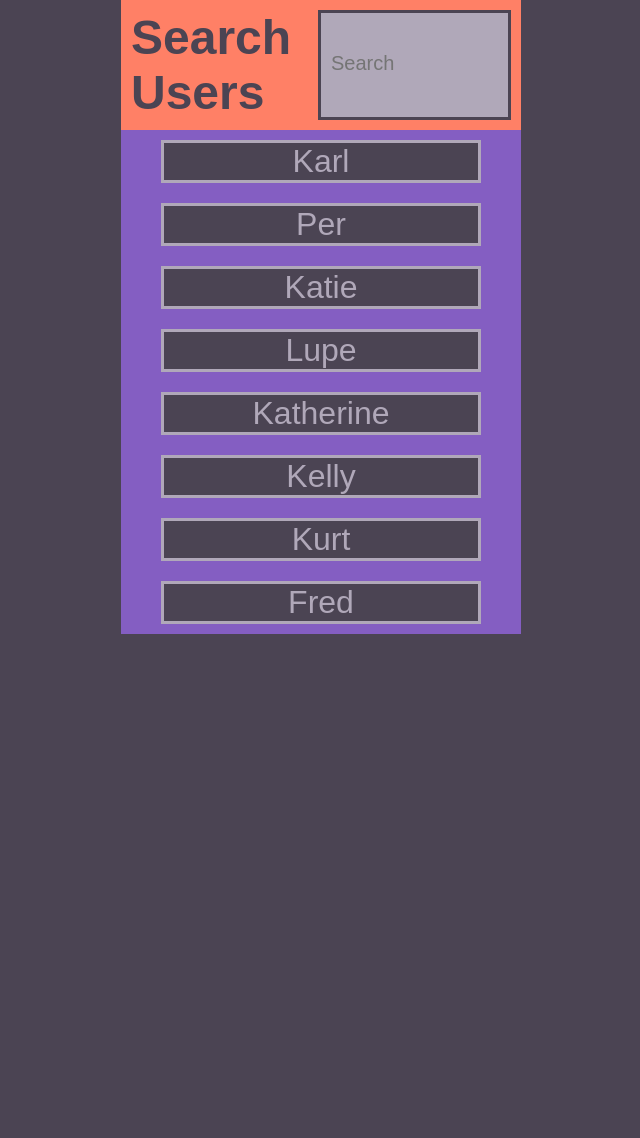
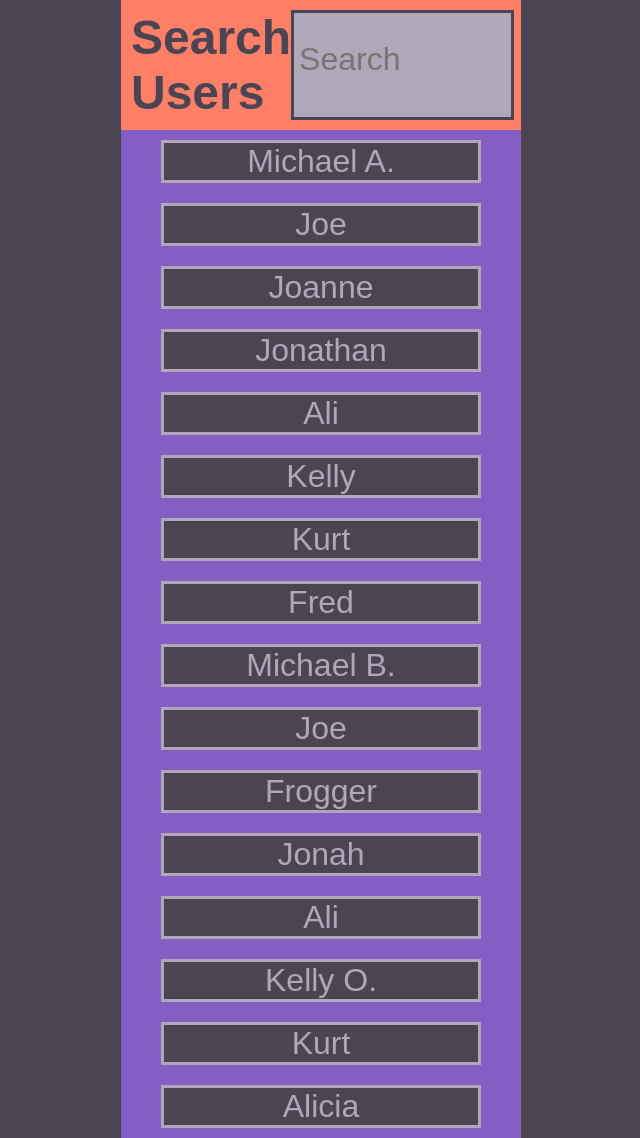
Before and after one commit to sevrinn/search-bar, a plain HTML site: page index.html in a window 1280 px wide. Shown: the whole page, without its empty margins (319-959 px from the left). Before the commit the page ends 800 px from the top, so only its background shows below. Drawn offline with Linux system fonts and the light colour scheme; a web font is replaced by a local one.

Commit message:
updated README with demo gif

```diff
--- a/index.css
+++ b/index.css
@@ -10,19 +10,22 @@ body {
 
 }
 
-body, input::placeholder {
+body, input::placeholder{
   font-family: 'Dongle', sans-serif;
 }
 
 input::placeholder {
-  font-size: 20px;
+  font-size: 2em;
+
 }
 
 input {
   background-color: #B0A8B9;
-  padding-left: 10px;
+  font-size: 1em;
   border: 3px solid #4B4453;
   color: #4B4453;
+  padding: 5px;
+
 }
 
 #wrapper {
--- a/index.html
+++ b/index.html
@@ -17,14 +17,22 @@
         <input type="text" id="search-bar" placeholder="Search">
       </div>
       <ul id="users">
-        <li class="name">Karl</li>
-        <li class="name">Per</li>
-        <li class="name">Katie</li>
-        <li class="name">Lupe</li>
-        <li class="name">Katherine</li>
+        <li class="name">Michael A.</li>
+        <li class="name">Joe</li>
+        <li class="name">Joanne</li>
+        <li class="name">Jonathan</li>
+        <li class="name">Ali</li>
         <li class="name">Kelly</li>
         <li class="name">Kurt</li>
         <li class="name">Fred</li>
+        <li class="name">Michael B.</li>
+        <li class="name">Joe</li>
+        <li class="name">Frogger</li>
+        <li class="name">Jonah</li>
+        <li class="name">Ali</li>
+        <li class="name">Kelly O.</li>
+        <li class="name">Kurt</li>
+        <li class="name">Alicia</li>
     </ul>
     </div>
 
```
Also changed, not shown: 2 other files.
